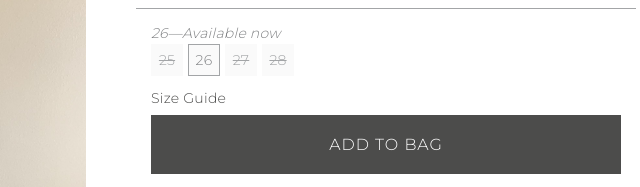
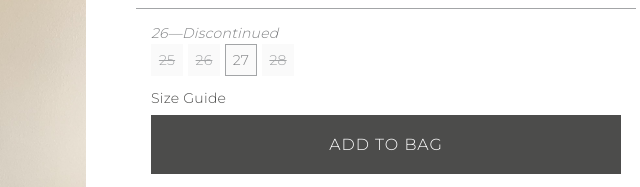
Before and after one commit to sshader/assc, a plain HTML site: page index.html in a window 1280 px wide. Shown: the part 184-371 px from the top of the page, 554-1194 px from the left. Drawn offline with Linux system fonts and the light colour scheme.

Commit message:
Happy birthday to me

```diff
--- a/_size_picker.scss
+++ b/_size_picker.scss
@@ -33,19 +33,19 @@
     color: #808284;
 }
 
-.SizePicker-buttons .Button-1:hover + div:before {
+.SizePicker-buttons .Button-1:hover+div:before {
     content: "28\2014 Coming 03/12/24";
 }
 
-.SizePicker-buttons .Button-2:hover + div + div:before {
-    content: "27\2014 Coming 03/12/23";
+.SizePicker-buttons .Button-2:hover+div+div:before {
+    content: "27\2014 Available now";
 }
 
-.SizePicker-buttons .Button-3 + div + div + div:before {
-    content: "26\2014 Available now";
+.SizePicker-buttons .Button-3+div+div+div:before {
+    content: "26\2014 Discontinued";
 }
 
-.SizePicker-buttons .Button-4:hover + div + div + div + div:before {
+.SizePicker-buttons .Button-4:hover+div+div+div+div:before {
     content: "25\2014 Discontinued";
 }
 
@@ -66,12 +66,12 @@
     margin: 8px 0;
 }
 
-.SizePicker-guide > a {
+.SizePicker-guide>a {
     @include fonts.Body-1;
     color: #4c4c4b;
     text-decoration: none;
 }
 
-.SizePicker-guide > a:hover {
+.SizePicker-guide>a:hover {
     text-decoration: underline;
 }
--- a/index.html
+++ b/index.html
@@ -75,9 +75,9 @@
 							<div class="SizePicker-buttons">
 								<div class="Button Button-unavailable Button-4"><span class="ButtonContent">25</span>
 								</div>
-								<div class="Button Button-available Button-3"><span class="ButtonContent">26</span>
+								<div class="Button Button-unavailable Button-3"><span class="ButtonContent">26</span>
 								</div>
-								<div class="Button Button-unavailable Button-2"><span class="ButtonContent">27</span>
+								<div class="Button Button-available Button-2"><span class="ButtonContent">27</span>
 								</div>
 								<div class="Button Button-unavailable Button-1"><span class="ButtonContent">28</span>
 								</div>
```
Also changed, not shown: assc.css, 1 other file.
